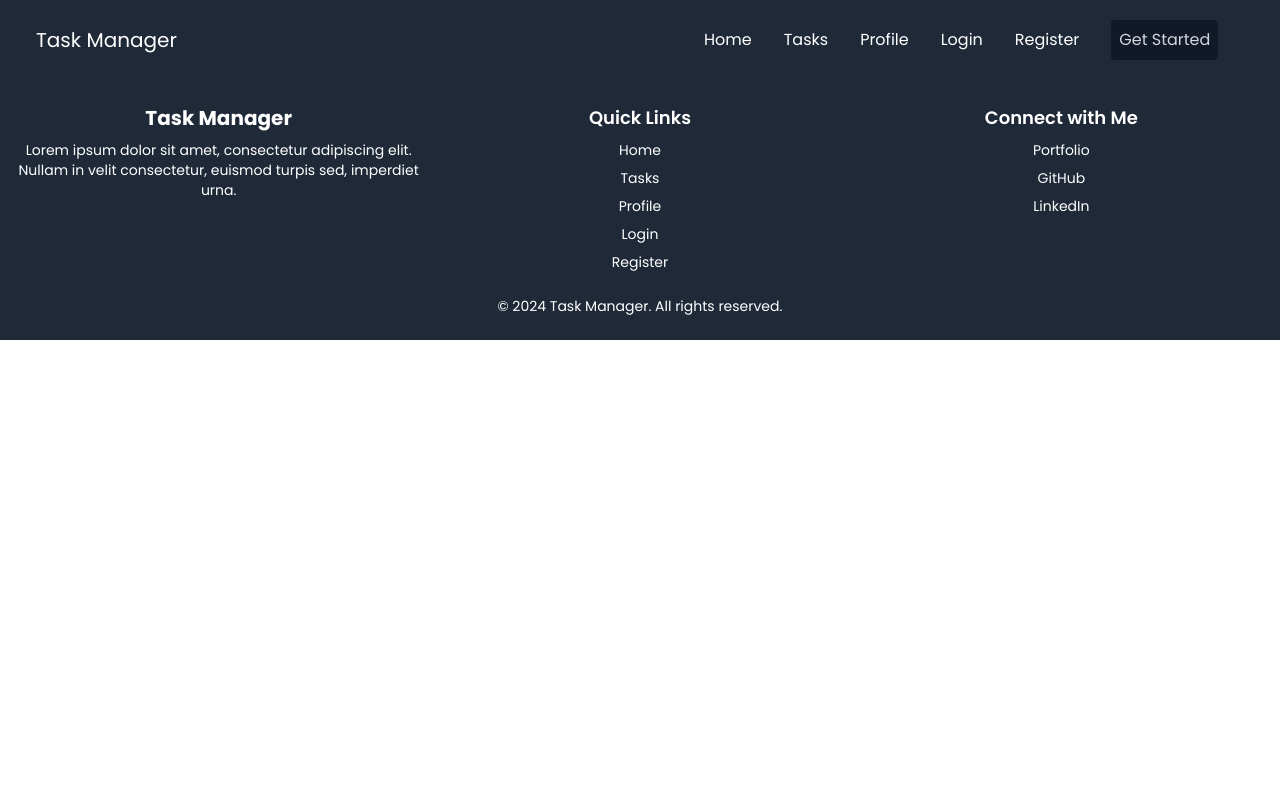
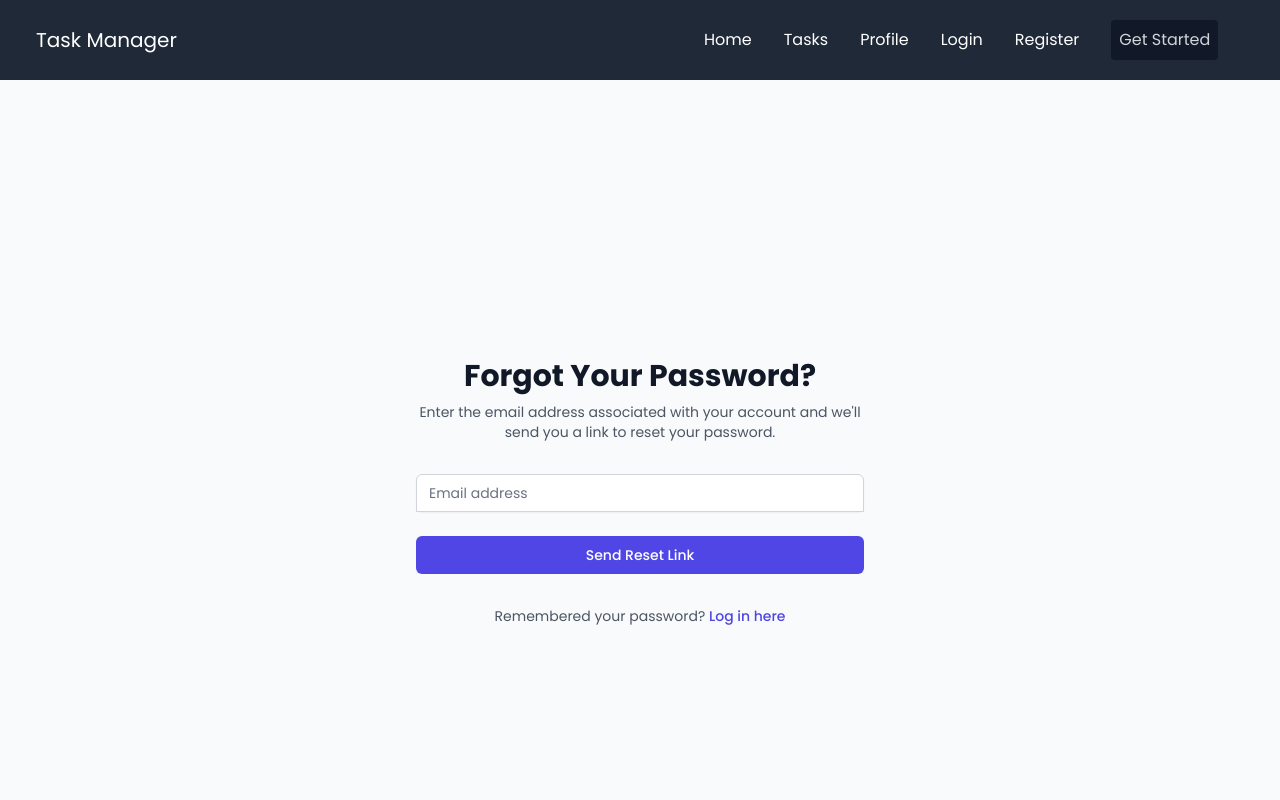
Before and after one commit to jawadshahid07/task-manager, a React (Create React App) app in the folder task_manager_app/: page /forgot-password in a window 1280 px wide. Shown: the top 800 px of the page. Built offline with nearby package versions, Linux system fonts and the light colour scheme.

Commit message:
created forgot password page

```diff
--- a/task_manager_app/src/navigation/index.jsx
+++ b/task_manager_app/src/navigation/index.jsx
@@ -6,6 +6,7 @@
 import Register from "../pages/Register";
 import Profile from "../pages/Profile";
 import Tasks from "../pages/Tasks";
+import ForgotPassword from "../pages/ForgotPassword";
 
 const Navigation = () => {
 
@@ -18,6 +19,7 @@
                 <Route path="/register" element={<Register />} />
                 <Route path="/profile" element={<Profile />} />
                 <Route path="/tasks" element={<Tasks />} />
+                <Route path="/forgot-password" element={<ForgotPassword />} />
             </Routes>
            <Footer />
         </BrowserRouter>
--- /dev/null
+++ b/task_manager_app/src/pages/ForgotPassword/index.jsx
@@ -0,0 +1,57 @@
+import React, { useState } from 'react';
+import { Link } from 'react-router-dom';
+
+const ForgotPassword = () => {
+  const [email, setEmail] = useState('');
+
+  const handleChange = (e) => {
+    setEmail(e.target.value);
+  };
+
+  const handleSubmit = (e) => {
+    e.preventDefault();
+    // Implement your forgot password logic here, e.g., send reset link to email
+
+    // Clear form field after submission
+    setEmail('');
+  };
+
+  return (
+    <div className="min-h-screen flex items-center justify-center bg-gray-50 py-12 px-4 sm:px-6 lg:px-8">
+      <div className="max-w-md w-full space-y-8">
+        <div>
+          <h2 className="mt-6 text-center text-3xl font-extrabold text-gray-900">Forgot Your Password?</h2>
+          <p className="mt-2 text-center text-sm text-gray-600">
+            Enter the email address associated with your account and we'll send you a link to reset your password.
+          </p>
+        </div>
+        <form className="mt-8 space-y-6" onSubmit={handleSubmit}>
+          <input type="hidden" name="remember" defaultValue="true" />
+          <div className="rounded-md shadow-sm -space-y-px">
+            <div>
+              <label htmlFor="email-address" className="sr-only">Email address</label>
+              <input id="email-address" name="email" type="email" autoComplete="email" required className="appearance-none rounded-none relative block w-full px-3 py-2 border border-gray-300 placeholder-gray-500 text-gray-900 rounded-t-md focus:outline-none focus:ring-indigo-500 focus:border-indigo-500 focus:z-10 sm:text-sm" placeholder="Email address" value={email} onChange={handleChange} />
+            </div>
+          </div>
+
+          <div>
+            <button type="submit" className="group relative w-full flex justify-center py-2 px-4 border border-transparent text-sm font-medium rounded-md text-white bg-indigo-600 hover:bg-indigo-700 focus:outline-none focus:ring-2 focus:ring-offset-2 focus:ring-indigo-500">
+              Send Reset Link
+            </button>
+          </div>
+        </form>
+
+        <div className="mt-6">
+          <p className="text-center text-sm text-gray-600">
+            Remembered your password?{' '}
+            <Link to="/login" className="font-medium text-indigo-600 hover:text-indigo-500">
+              Log in here
+            </Link>
+          </p>
+        </div>
+      </div>
+    </div>
+  );
+};
+
+export default ForgotPassword;
```
